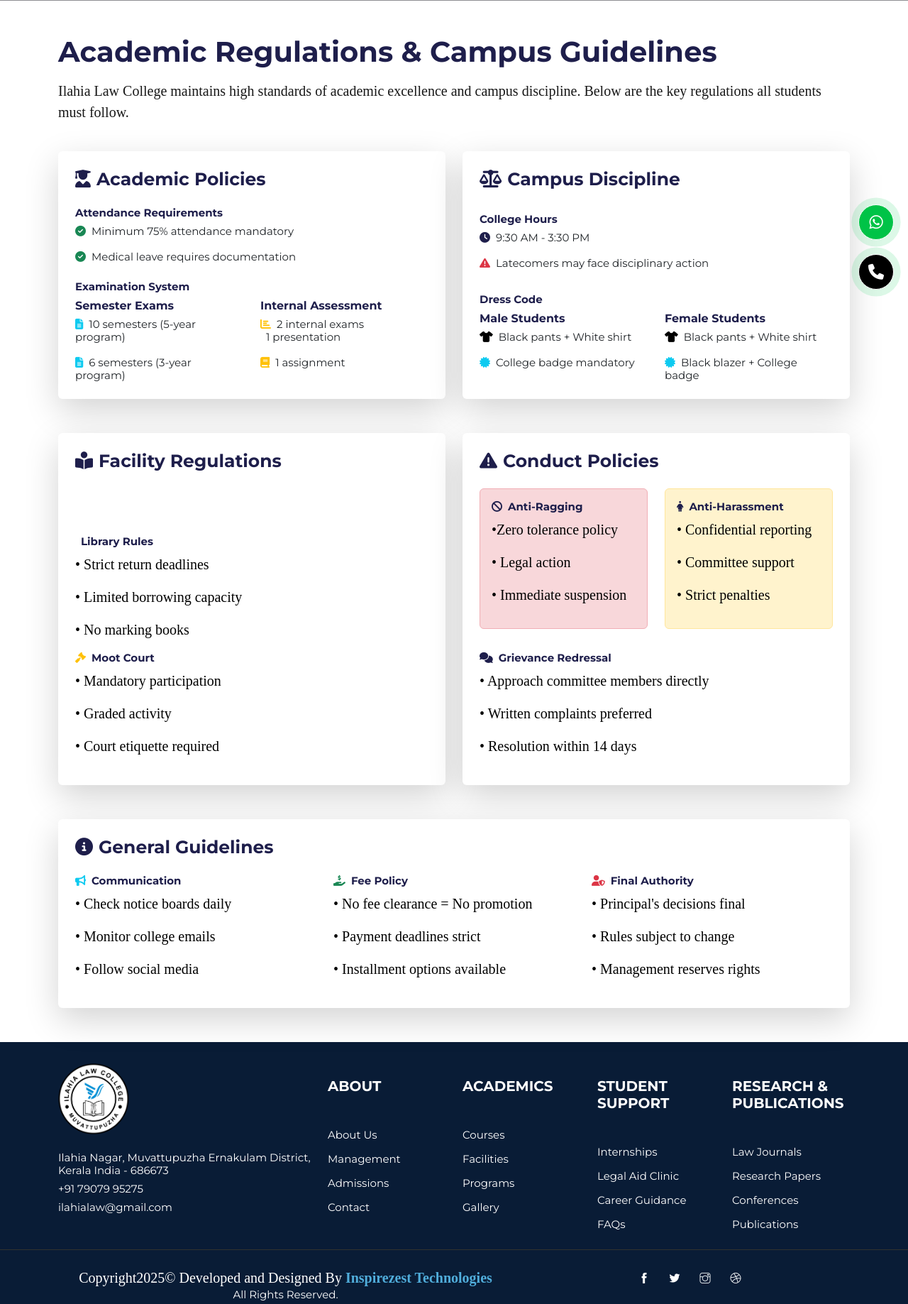
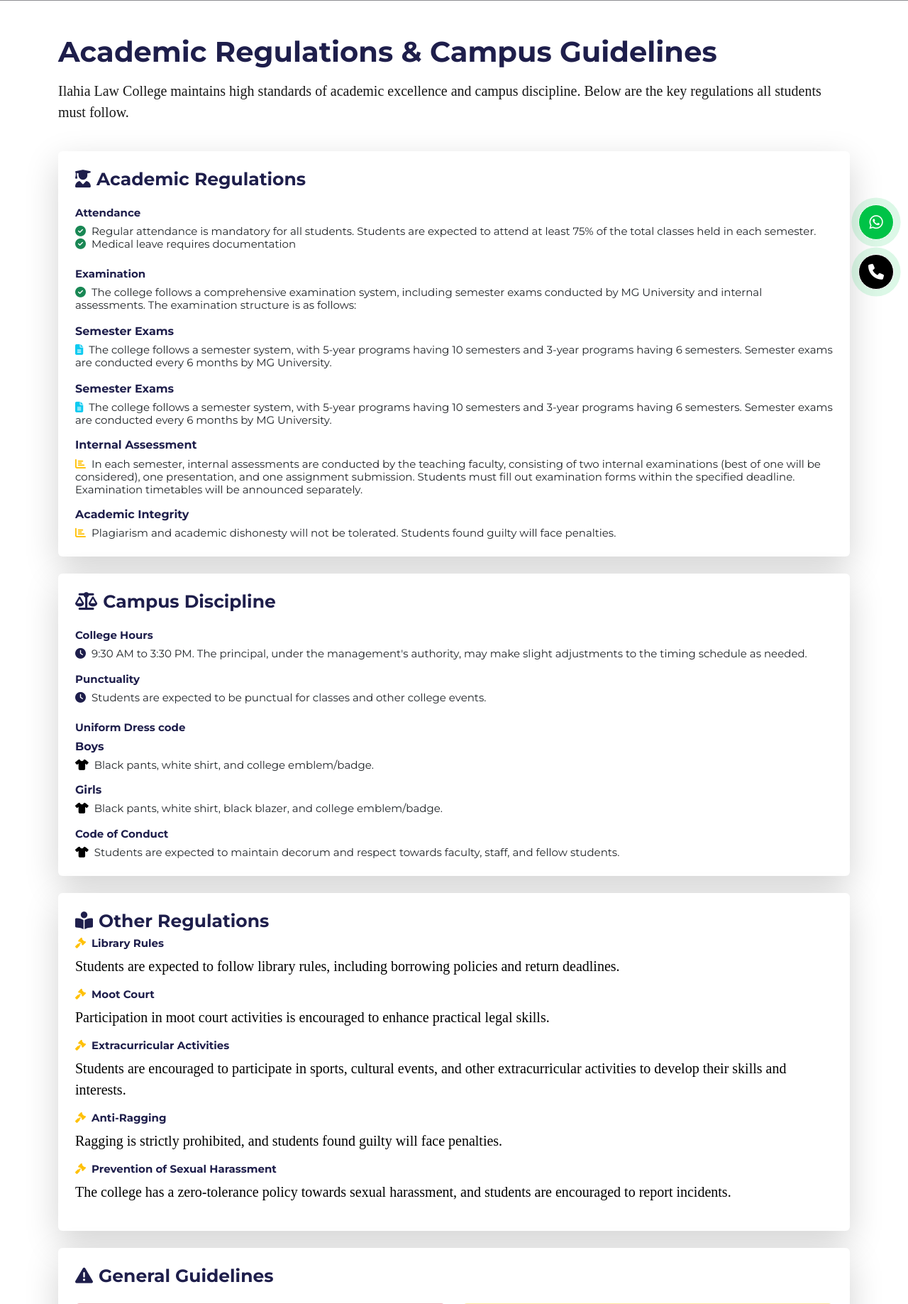
Before and after one commit to ankuxsshh/ilahialawcollege, a Django app: page /rules in a window 1280 px wide. Shown: the part 377-2214 px from the top of the page at 71% size. Run offline with Django 5.2, Linux system fonts and the light colour scheme; some libraries are stand-ins or nearby versions; grey boxes are pictures that could not be loaded.

Commit message:
first commit

```diff
--- a/templates/rules.html
+++ b/templates/rules.html
@@ -17,25 +17,24 @@
 
   <section class="container my-5">
     <div class="row">
-      <div class="col-md-12 text-center mb-4">
+      <div class="col-12 text-center mb-4">
         <h2 class="mb-3 fadeInDown text-left">Academic Regulations & Campus Guidelines</h2>
         <p class="text-muted fadeInUp text-left">Ilahia Law College maintains high standards of academic excellence and campus discipline. Below are the key regulations all students must follow.</p>
       </div>
     </div>
 
-    <!-- Academic Regulations -->
-    <div class="row d-flex align-items-stretch">
-      <div class="col-md-6 fadeInLeft mb-4">
-        <div class="card shadow-lg p-4 border-0 h-100">
-          <h3 class="text-dark mb-4"><i class="fas fa-user-graduate mr-2"></i>Academic Policies</h3>
+    <!-- Academic Policies -->
+    <div class="row mb-4">
+      <div class="col-12 fadeInUp">
+        <div class="card shadow-lg p-4 border-0">
+          <h3 class="text-dark mb-4"><i class="fas fa-user-graduate mr-2"></i>Academic Regulations</h3>
 
           <div class="regulation-item">
-            <h5 class="text-dark">Attendance Requirements</h5>
+            <h5 class="text-dark">Attendance</h5>
             <ul class="list-unstyled">
               <li>
-                <i class="fas fa-check-circle text-success mr-2"></i>Minimum 75% attendance mandatory
+                <i class="fas fa-check-circle text-success mr-2"></i>Regular attendance is mandatory for all students. Students are expected to attend at least 75% of the total classes held in each semester.
               </li>
-              <br>
               <li>
                 <i class="fas fa-check-circle text-success mr-2"></i>Medical leave requires documentation
               </li>
@@ -43,171 +42,154 @@
           </div>
 
           <div class="regulation-item mt-4">
-            <h5 class="text-dark">Examination System</h5>
-            <div class="row">
-              <div class="col-md-6">
+            <h5 class="text-dark">Examination</h5>
+            <ul class="list-unstyled">
+              <li>
+                <i class="fas fa-check-circle text-success mr-2"></i>The college follows a comprehensive examination system, including semester exams conducted by MG University and internal assessments. The examination structure is as follows:
+              </li>
+            </ul>
+            <br />
             <h6>Semester Exams</h6>
             <ul class="list-unstyled">
               <li>
-                    <i class="fas fa-file-alt text-info mr-2"></i>10 semesters (5-year program)
-                  </li>
-                  <br>
-                  <li>
-                    <i class="fas fa-file-alt text-info mr-2"></i>6 semesters (3-year program)
+                <i class="fas fa-file-alt text-info mr-2"></i>The college follows a semester system, with 5-year programs having 10 semesters and 3-year programs having 6 semesters. Semester exams are conducted every 6 months by MG University.
               </li>
             </ul>
-              </div>
-              <div class="col-md-6">
-                <h6>Internal Assessment</h6>
+            <br />
+            <h6>Semester Exams</h6>
             <ul class="list-unstyled">
               <li>
-                    <i class="fas fa-chart-bar text-warning mr-2"></i>2 internal exams
+                <i class="fas fa-file-alt text-info mr-2"></i>The college follows a semester system, with 5-year programs having 10 semesters and 3-year programs having 6 semesters. Semester exams are conducted every 6 months by MG University.
               </li>
+            </ul>
+            <h6 class="mt-3">Internal Assessment</h6>
+            <ul class="list-unstyled">
               <li>
-                    <i class="fas fa-presentation text-warning mr-2"></i>1 presentation
+                <i class="fas fa-chart-bar text-warning mr-2"></i>In each semester, internal assessments are conducted by the teaching faculty, consisting of two internal examinations (best of one will be considered), one presentation, and one assignment submission. Students must fill out examination forms within the specified deadline. Examination timetables will be announced separately.
               </li>
-                  <br>
+            </ul>
+            <h6 class="mt-3">Academic Integrity</h6>
+            <ul class="list-unstyled">
               <li>
-                    <i class="fas fa-book text-warning mr-2"></i>1 assignment
+                <i class="fas fa-chart-bar text-warning mr-2"></i>Plagiarism and academic dishonesty will not be tolerated. Students found guilty will face penalties.
               </li>
             </ul>
           </div>
         </div>
       </div>
     </div>
-      </div>
 
     <!-- Campus Discipline -->
-      <div class="col-md-6 fadeInRight mb-4">
-        <div class="card shadow-lg p-4 border-0 h-100">
+    <div class="row mb-4">
+      <div class="col-12 fadeInUp">
+        <div class="card shadow-lg p-4 border-0">
           <h3 class="text-dark mb-4"><i class="fas fa-balance-scale mr-2"></i>Campus Discipline</h3>
 
           <div class="regulation-item">
             <h5 class="text-dark">College Hours</h5>
             <ul class="list-unstyled">
               <li>
-                <i class="fas fa-clock text-dark mr-2"></i>9:30 AM - 3:30 PM
+                <i class="fas fa-clock text-dark mr-2"></i>9:30 AM to 3:30 PM. The principal, under the management's authority, may make slight adjustments to the timing schedule as needed.
               </li>
-              <br>
+            </ul>
+            <br />
+            <h5 class="text-dark">Punctuality</h5>
+            <ul class="list-unstyled">
               <li>
-                <i class="fas fa-exclamation-triangle text-danger mr-2"></i>Latecomers may face disciplinary action
+                <i class="fas fa-clock text-dark mr-2"></i>Students are expected to be punctual for classes and other college events.
               </li>
             </ul>
           </div>
 
           <div class="regulation-item mt-4">
-            <h5 class="text-dark">Dress Code</h5>
-            <div class="row">
-              <div class="col-md-6">
-                <h6>Male Students</h6>
+            <h5 class="text-dark">Uniform Dress code</h5>
+            <h6>Boys</h6>
             <ul class="list-unstyled">
               <li>
-                    <i class="fas fa-tshirt text-black mr-2"></i>Black pants + White shirt
-                  </li>
-                  <br>
-                  <li>
-                    <i class="fas fa-certificate text-info mr-2"></i>College badge mandatory
+                <i class="fas fa-tshirt text-black mr-2"></i>Black pants, white shirt, and college emblem/badge.
               </li>
             </ul>
-              </div>
-              <div class="col-md-6">
-                <h6>Female Students</h6>
+            <h6 class="mt-3">Girls</h6>
             <ul class="list-unstyled">
               <li>
-                    <i class="fas fa-tshirt text-black mr-2"></i>Black pants + White shirt
+                <i class="fas fa-tshirt text-black mr-2"></i>Black pants, white shirt, black blazer, and college emblem/badge.
               </li>
-                  <br>
+            </ul>
+            <br />
+            <h5 class="text-dark">Code of Conduct</h5>
+            <ul class="list-unstyled">
               <li>
-                    <i class="fas fa-certificate text-info mr-2"></i>Black blazer + College badge
+                <i class="fas fa-tshirt text-black mr-2"></i>Students are expected to maintain decorum and respect towards faculty, staff, and fellow students.
               </li>
             </ul>
           </div>
         </div>
       </div>
     </div>
-      </div>
-    </div>
 
-    <!-- Other Regulations -->
-    <div class="row mt-4">
-      <div class="col-md-6 fadeInLeft mb-4">
-        <div class="card shadow-lg p-4 border-0 h-100">
-          <h3 class="text-dark mb-2"><i class="fas fa-book-reader mr-2"></i>Facility Regulations</h3>
+    <!-- Facility Regulations -->
+    <div class="row mb-4">
+      <div class="col-12 fadeInUp">
+        <div class="card shadow-lg p-4 border-0">
+          <h3 class="text-dark mb-2"><i class="fas fa-book-reader mr-2"></i>Other Regulations</h3>
           <ul class="list-unstyled">
             <li class="mb-2">
-              <h5><i class="fas fa-library text-dark mr-2"></i>Library Rules</h5>
-              <p>• Strict return deadlines</p>
-              <p>• Limited borrowing capacity</p>
-              <p>• No marking books</p>
+              <h5><i class="fas fa-gavel text-warning mr-2"></i>Library Rules</h5>
+              <p>Students are expected to follow library rules, including borrowing policies and return deadlines.</p>
             </li>
             <li class="mb-3">
               <h5><i class="fas fa-gavel text-warning mr-2"></i>Moot Court</h5>
-              <p>• Mandatory participation</p>
-              <p>• Graded activity </p>
-              <p>• Court etiquette required</p>
+              <p>Participation in moot court activities is encouraged to enhance practical legal skills.</p>
+            </li>
+            <li class="mb-2">
+              <h5><i class="fas fa-gavel text-warning mr-2"></i>Extracurricular Activities</h5>
+              <p>Students are encouraged to participate in sports, cultural events, and other extracurricular activities to develop their skills and interests.</p>
+            </li>
+            <li class="mb-3">
+              <h5><i class="fas fa-gavel text-warning mr-2"></i>Anti-Ragging</h5>
+              <p>Ragging is strictly prohibited, and students found guilty will face penalties.</p>
+            </li>
+            <li class="mb-3">
+              <h5><i class="fas fa-gavel text-warning mr-2"></i>Prevention of Sexual Harassment</h5>
+              <p>The college has a zero-tolerance policy towards sexual harassment, and students are encouraged to report incidents.</p>
             </li>
           </ul>
         </div>
       </div>
+    </div>
 
-      <div class="col-md-6 fadeInRight mb-4">
-        <div class="card shadow-lg p-4 border-0 h-100">
-          <h3 class="text-dark mb-4"><i class="fas fa-exclamation-triangle mr-2"></i>Conduct Policies</h3>
+    <!-- Conduct Policies -->
+    <div class="row mb-4">
+      <div class="col-12 fadeInUp">
+        <div class="card shadow-lg p-4 border-0">
+          <h3 class="text-dark mb-4"><i class="fas fa-exclamation-triangle mr-2"></i>General Guidelines</h3>
           <div class="row">
             <div class="col-md-6">
               <div class="alert alert-danger">
-                <h5><i class="fas fa-ban mr-2"></i>Anti-Ragging</h5>
-                <p class="">•Zero tolerance policy </p>
-                <p class="">• Legal action </p>
-                <p class="">• Immediate suspension</p>
+                <h5><i class="fas fa-ban mr-2"></i>Communication</h5>
+                <p>Students are expected to regularly check college notices and updates.</p>
               </div>
             </div>
             <div class="col-md-6">
               <div class="alert alert-warning">
-                <h5><i class="fas fa-female mr-2"></i>Anti-Harassment</h5>
-                <p class="">• Confidential reporting </p>
-                <p class="">• Committee support </p>
-                <p class="">• Strict penalties</p>
+                <h5><i class="fas fa-female mr-2"></i>Feedback</h5>
+                <p>Students are encouraged to provide feedback on courses, faculty, and college facilities.</p>
               </div>
             </div>
           </div>
           <h5 class="mt-3"><i class="fas fa-comments mr-2"></i>Grievance Redressal</h5>
-          <p>• Approach committee members directly </p>
-          <p>• Written complaints preferred </p>
-          <p>• Resolution within 14 days</p>
-        </div>
-      </div>
-    </div>
-
-    <!-- General Guidelines -->
-    <div class="row mt-4">
-      <div class="col-md-12">
-        <div class="card shadow-lg p-4 border-0">
-          <h3 class="text-dark mb-4"><i class="fas fa-info-circle mr-2"></i>General Guidelines</h3>
-          <div class="row">
-            <div class="col-md-4">
-              <h5><i class="fas fa-bullhorn text-info mr-2"></i>Communication</h5>
-              <p>• Check notice boards daily </p>
-              <p>• Monitor college emails </p>
-              <p>• Follow social media</p>
-            </div>
-            <div class="col-md-4">
-              <h5><i class="fas fa-hand-holding-usd text-success mr-2"></i>Fee Policy</h5>
-              <p>• No fee clearance = No promotion </p>
-              <p>• Payment deadlines strict </p>
-              <p>• Installment options available</p>
-            </div>
-            <div class="col-md-4">
-              <h5><i class="fas fa-user-shield text-danger mr-2"></i>Final Authority</h5>
-              <p>• Principal's decisions final
-              <p>• Rules subject to change
-              <p>• Management reserves rights</p>
-            </div>
-          </div>
+          <p>Students can approach the grievance redressal committee for addressing any concerns or issues.</p>
+          <br>
+          <h5 class="mt-3"><i class="fas fa-comments mr-2"></i>Fee Payment </h5>
+          <p>Completion of semester fees is mandatory for promotion to the next semester.</p>
+          <br>
+          <h5 class="mt-3"><i class="fas fa-comments mr-2"></i>Final Authority </h5>
+          <p>The Principal's decision is final in all matters related to the college's rules and regulations. The Principal reserves the right to make changes to the rules and regulations as deemed necessary, considering the best interests of the college and its students.</p>
         </div>
       </div>
     </div>
   </section>
+
   <!-- CSS override to replace background image -->
   <style>
     section.page-title-section.overlay[data-background='static/images/backgrounds/page-title.jpg'] {
```
Also changed, not shown: templates/committee.html (+75 -83 lines), templates/facilities.html (+10 -0 lines), templates/statutory.html (deleted, +0 -252 lines). Lines whose indentation alone changed are shown as unchanged.
